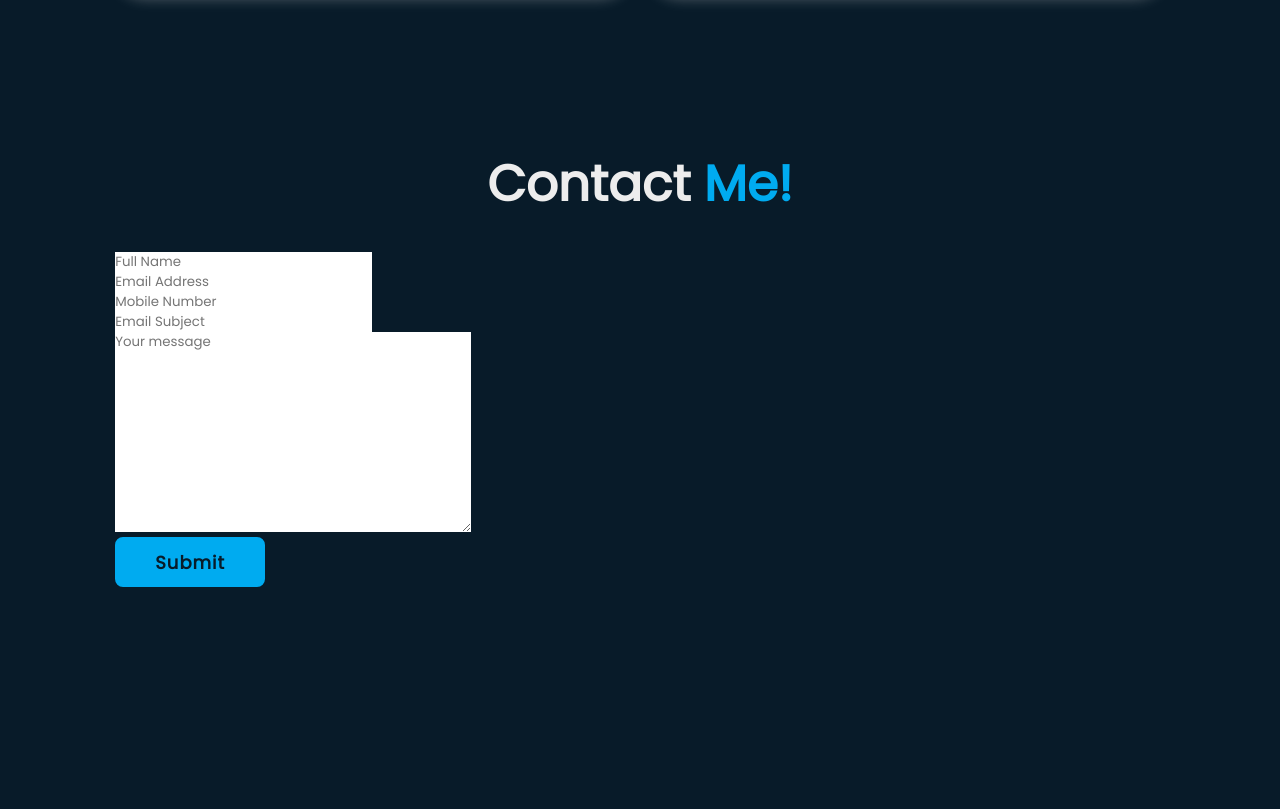
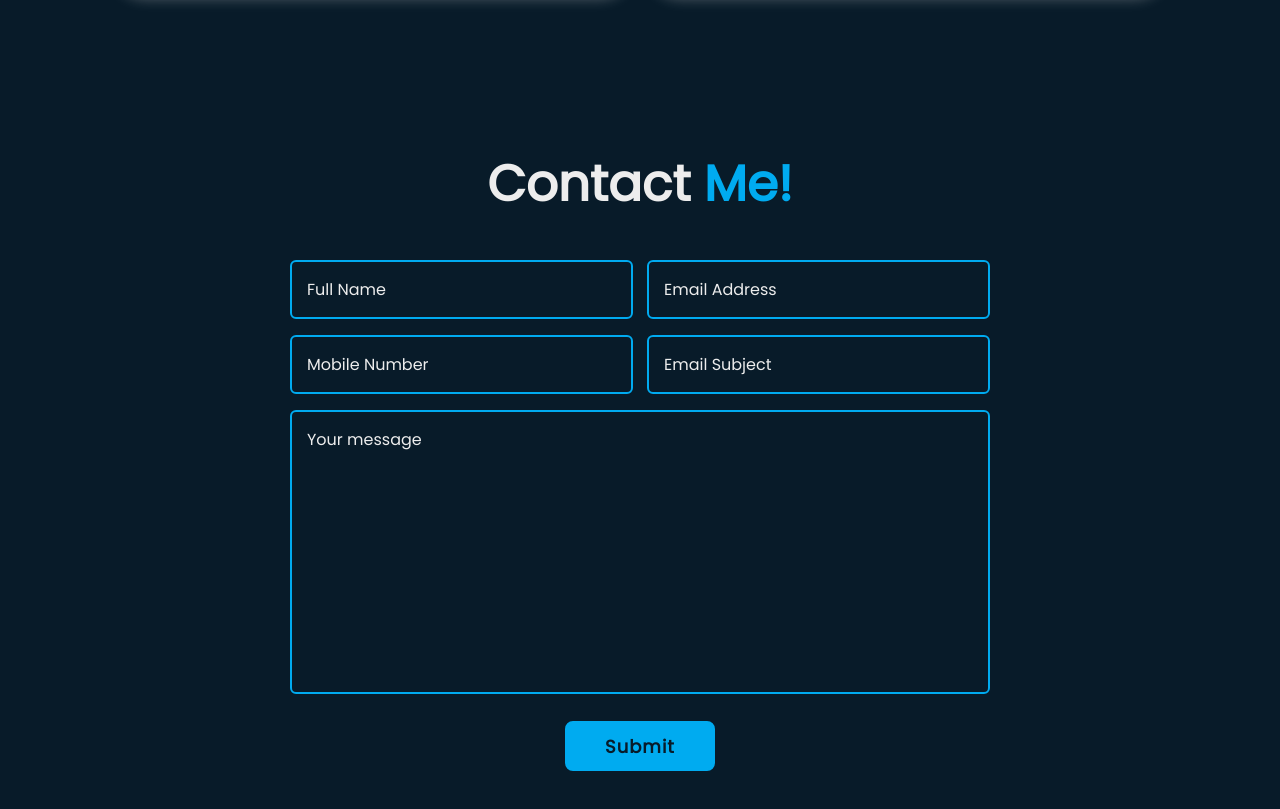
Before and after one commit to Gahramanoval301/potfolio_website, a plain HTML site: page assets/html/index.html in a window 1280 px wide. Shown: the part 2831-3640 px from the top of the page. Drawn offline with Linux system fonts and the light colour scheme.

Commit message:
adding contact.css to the main.css

```diff
--- a/assets/css/style.css
+++ b/assets/css/style.css
@@ -1,6 +1,7 @@
 @import url("./about_page.css");
 @import url("./education.css");
 @import url("./skills.css");
+@import url("./contact.css");
 
 @font-face {
   font-family: "Poppins";
```
